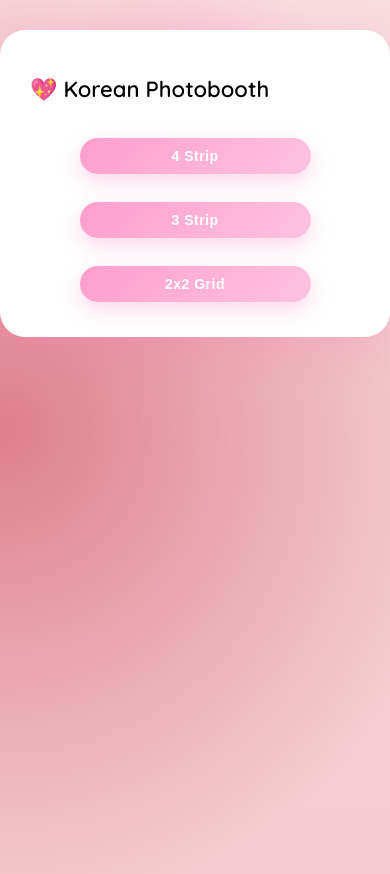
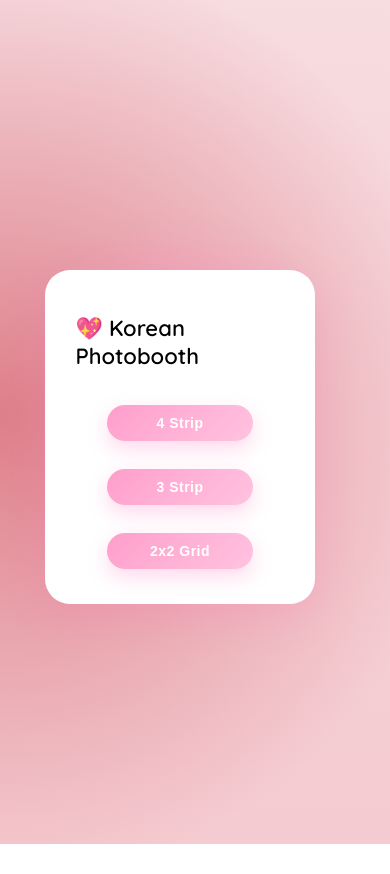
Before and after one commit to tasha404/peachypixels, a React (Create React App) app: page / in a window 390 px wide. After the commit the page ends 844 px from the top, so only its background shows below. Built offline with nearby package versions, Linux system fonts and the light colour scheme.

Commit message:
Update App.css

```diff
--- a/src/App.css
+++ b/src/App.css
@@ -28,9 +28,8 @@ body {
   position: relative;
   background: white;
   padding: 30px;
-  width: 100%;
+  width: 90%;
   max-width: 520px;
-  margin: 40px auto;
   border-radius: 25px;
   box-shadow: 0 10px 40px rgba(255, 105, 180, 0.2);
   overflow: visible;
@@ -359,5 +358,9 @@ button:active {
     border-radius: 25px;
     margin-top: 30px;
   }
-
+  body {
+    display: flex;
+    justify-content: center;
+    align-items: center;
+  }
 }
```
